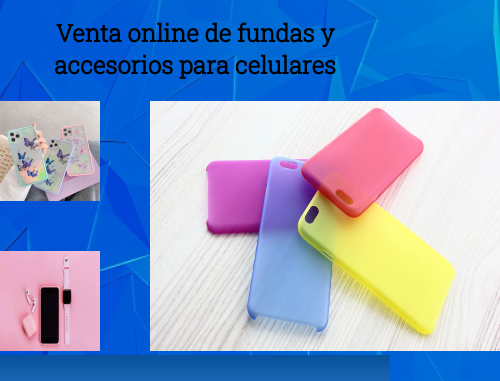
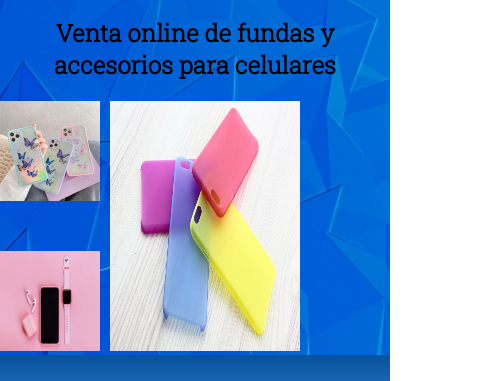
Before and after one commit to Kunan004/MiPrimerSitioWeb, a plain HTML site: page index.html in a window 390 px wide. Shown: the part 135-516 px from the top of the page, 500 px wide, since content can reach past the window. Drawn offline with Linux system fonts and the light colour scheme.

Commit message:
SegundaPreEntrega

```diff
--- a/css/style.css
+++ b/css/style.css
@@ -70,12 +70,14 @@
 .ContenedorBanner{
     display: flex;
     justify-content: space-around;
-    max-width: fit-content;
+    max-width: 100vw;
 
 }
 
 .ContenedorBanner02 {
-    padding-left: 50px;
+    padding-left: 10px;
+    width: 100vw;
+
 
 }
 
@@ -86,8 +88,8 @@
 }
 
 .Banner01{
-    max-width: 250px;
-    max-height: 250px;
+    width: 250px;
+    height: 250px;
 }
 
 .Banner03{
@@ -96,7 +98,10 @@
 }
 
 .Banner02{
-    max-width: 800px;
+    max-width: 950px;
+    height: 550px;
+    padding-right: 10px;
+
 
 }
 
@@ -264,18 +269,25 @@ al igual que el mapa.*/
 
     /*Index*/
 
-    .ContenedorBanner{
+        .ContenedorBanner{
         display: flex;
         justify-content: space-around;
+        max-width: 100vw;
 
         }
 
 
 
-    .ContenedorBanner__Secundario{
+        .ContenedorBanner__Secundario{
         display: flex;
         flex-direction: column;
         gap: 50px;
+        }
+
+        .ContenedorBanner02 {
+            padding-left: 10px;
+            max-width: 300px;
+
         }
 
         .Banner01{
@@ -289,7 +301,7 @@ al igual que el mapa.*/
         }
 
         .Banner02{
-            width: 350px;
+            width: 190px;
             height: 250px;
         }
 
```
